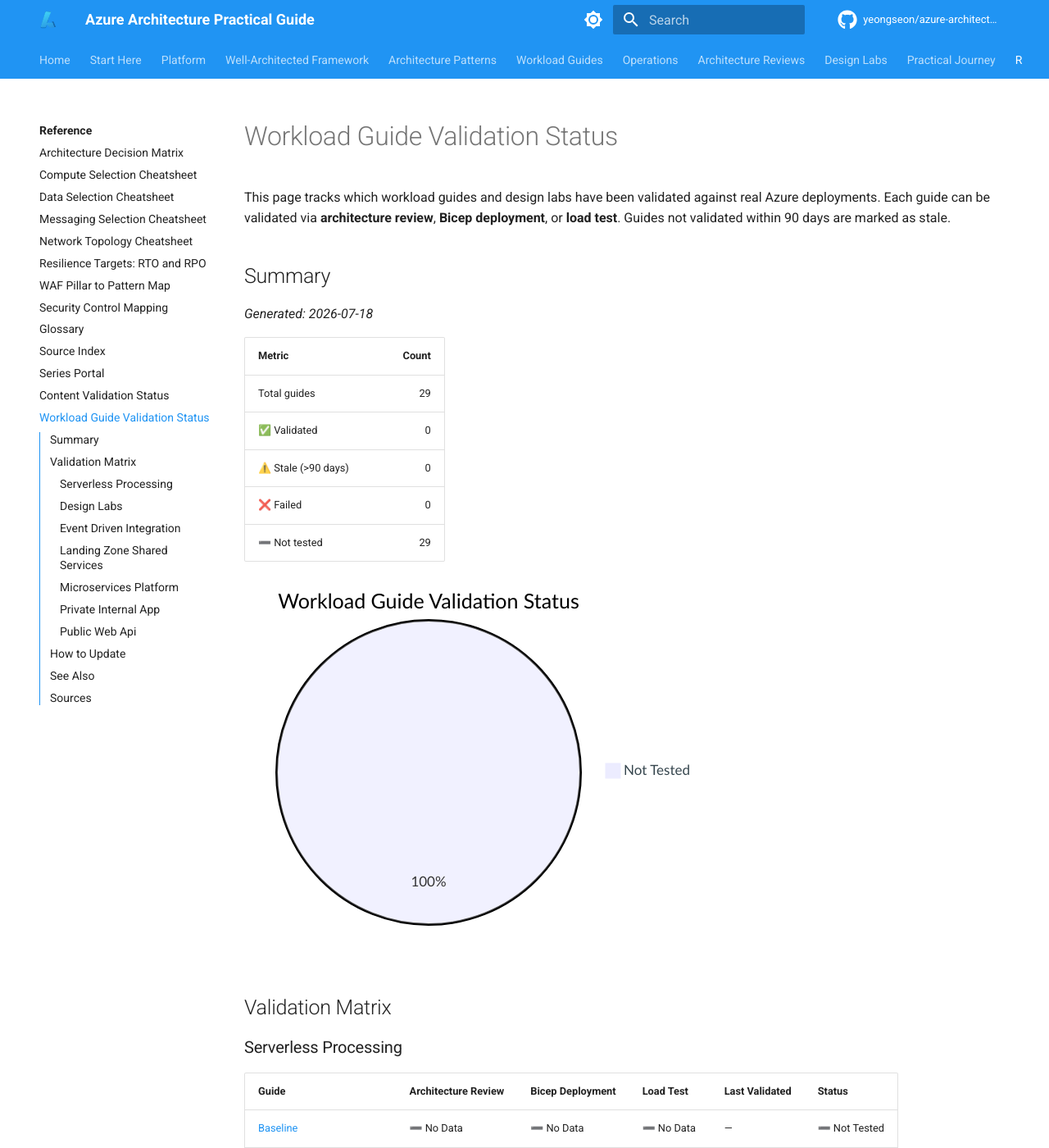
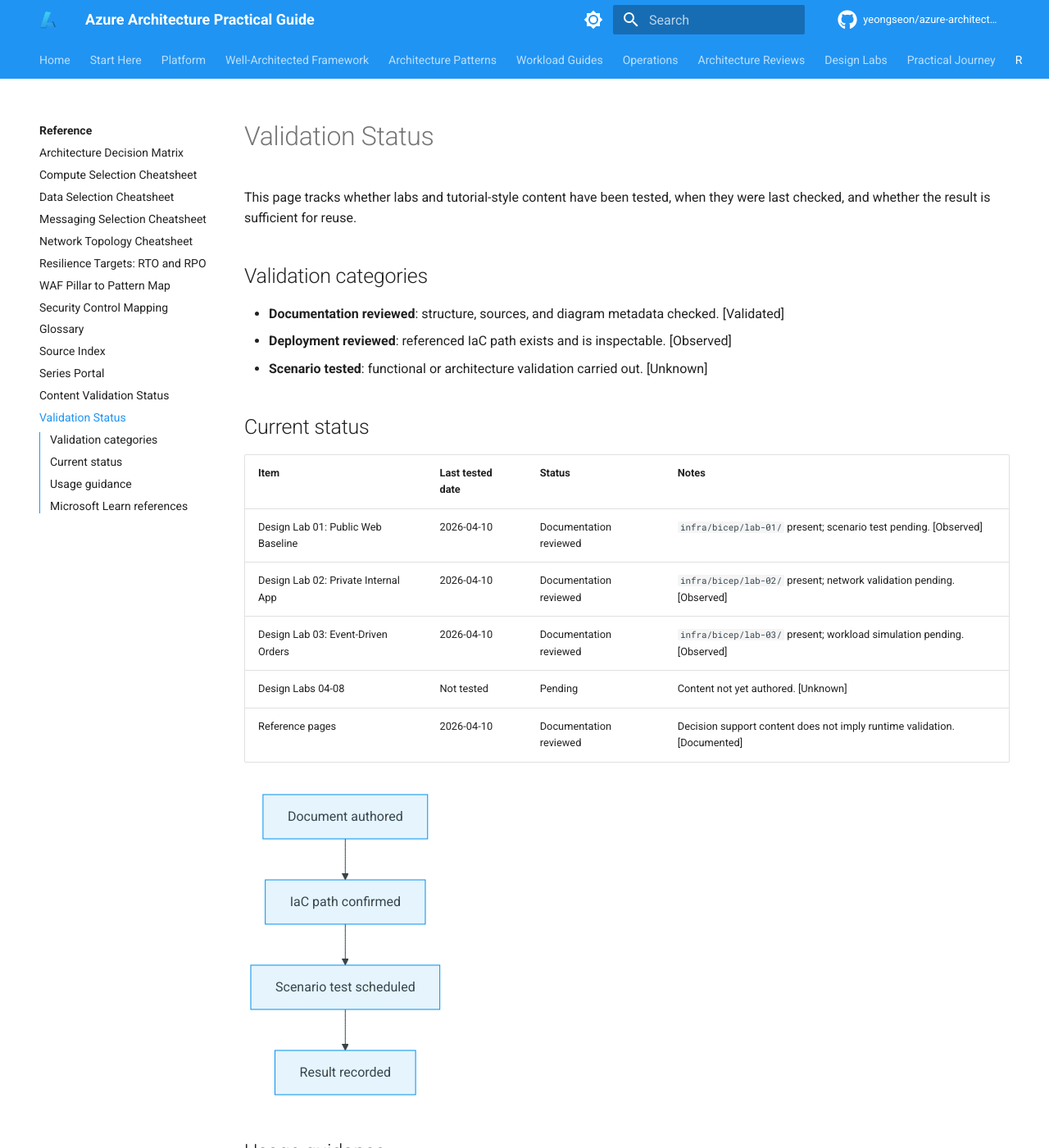
Before and after one commit to yeongseon/azure-architecture-practical-guide, an MkDocs documentation site: the page built from docs/reference/validation-status.md, in a window 1280 px wide and 1400 px high. Shown: the whole window at 82% size. Built offline with MkDocs 1.6.1 and Material for MkDocs 9.7.7, drawn with Linux system fonts in a browser that asks for light colours; comment, search, counter and statistics services are not loaded; some of the changed text lies outside the part shown.

````diff
--- a/docs/reference/validation-status.md
+++ b/docs/reference/validation-status.md
@@ -1,131 +1,49 @@
-# Workload Guide Validation Status
+---
+content_sources:
+  diagrams:
+    - id: validation-status-flow
+      type: flowchart
+      source: self-generated
+      justification: "Tutorial and lab validation workflow synthesized from repository testing expectations and Azure architecture validation practices."
+      based_on:
+        - https://learn.microsoft.com/en-us/azure/architecture/
+        - https://learn.microsoft.com/en-us/azure/reliability/overview
+---
+# Validation Status
 
-This page tracks which workload guides and design labs have been validated against real Azure deployments. Each guide can be validated via **architecture review**, **Bicep deployment**, or **load test**. Guides not validated within 90 days are marked as stale.
+This page tracks whether labs and tutorial-style content have been tested, when they were last checked, and whether the result is sufficient for reuse.
 
-## Summary
+## Validation categories
 
-*Generated: 2026-07-18*
+- **Documentation reviewed**: structure, sources, and diagram metadata checked. [Validated]
+- **Deployment reviewed**: referenced IaC path exists and is inspectable. [Observed]
+- **Scenario tested**: functional or architecture validation carried out. [Unknown]
 
-| Metric | Count |
-|---|---:|
-| Total guides | 29 |
-| ✅ Validated | 0 |
-| ⚠️ Stale (>90 days) | 0 |
-| ❌ Failed | 0 |
-| ➖ Not tested | 29 |
+## Current status
 
+| Item | Last tested date | Status | Notes |
+|---|---|---|---|
+| Design Lab 01: Public Web Baseline | 2026-04-10 | Documentation reviewed | `infra/bicep/lab-01/` present; scenario test pending. [Observed] |
+| Design Lab 02: Private Internal App | 2026-04-10 | Documentation reviewed | `infra/bicep/lab-02/` present; network validation pending. [Observed] |
+| Design Lab 03: Event-Driven Orders | 2026-04-10 | Documentation reviewed | `infra/bicep/lab-03/` present; workload simulation pending. [Observed] |
+| Design Labs 04-08 | Not tested | Pending | Content not yet authored. [Unknown] |
+| Reference pages | 2026-04-10 | Documentation reviewed | Decision support content does not imply runtime validation. [Documented] |
+
+<!-- diagram-id: validation-status-flow -->
 ```mermaid
-pie title Workload Guide Validation Status
-    "Not Tested" : 29
+flowchart TD
+    A[Document authored] --> B[IaC path confirmed]
+    B --> C[Scenario test scheduled]
+    C --> D[Result recorded]
 ```
 
-## Validation Matrix
+## Usage guidance
 
-### Serverless Processing
+- Do not interpret documentation review as production readiness. [Documented]
+- Promote a lab to reusable baseline only after architecture, cost, and failure testing complete. [Validated]
+- Re-test after major service, policy, or workload assumption changes. [Inferred]
 
-| Guide | Architecture Review | Bicep Deployment | Load Test | Last Validated | Status |
-|---|---|---|---|---|---|
-| [Baseline](../workload-guides/serverless-processing/baseline.md) | ➖ No Data | ➖ No Data | ➖ No Data | — | ➖ Not Tested |
-| [Cost And Anti Patterns](../workload-guides/serverless-processing/cost-and-anti-patterns.md) | ➖ No Data | ➖ No Data | ➖ No Data | — | ➖ Not Tested |
-| [Operations And Reliability](../workload-guides/serverless-processing/operations-and-reliability.md) | ➖ No Data | ➖ No Data | ➖ No Data | — | ➖ Not Tested |
-| [Triggers State And Storage](../workload-guides/serverless-processing/triggers-state-and-storage.md) | ➖ No Data | ➖ No Data | ➖ No Data | — | ➖ Not Tested |
-
-### Design Labs
-
-| Guide | Architecture Review | Bicep Deployment | Load Test | Last Validated | Status |
-|---|---|---|---|---|---|
-| [Lab 01 Public Web Baseline](../design-labs/lab-01-public-web-baseline.md) | ➖ No Data | ➖ No Data | ➖ No Data | — | ➖ Not Tested |
-| [Lab 02 Private Internal App](../design-labs/lab-02-private-internal-app.md) | ➖ No Data | ➖ No Data | ➖ No Data | — | ➖ Not Tested |
-| [Lab 03 Event Driven Orders](../design-labs/lab-03-event-driven-orders.md) | ➖ No Data | ➖ No Data | ➖ No Data | — | ➖ Not Tested |
-
-### Event Driven Integration
-
-| Guide | Architecture Review | Bicep Deployment | Load Test | Last Validated | Status |
-|---|---|---|---|---|---|
-| [Baseline](../workload-guides/event-driven-integration/baseline.md) | ➖ No Data | ➖ No Data | ➖ No Data | — | ➖ Not Tested |
-| [Cost And Anti Patterns](../workload-guides/event-driven-integration/cost-and-anti-patterns.md) | ➖ No Data | ➖ No Data | ➖ No Data | — | ➖ Not Tested |
-| [Messaging And Consistency](../workload-guides/event-driven-integration/messaging-and-consistency.md) | ➖ No Data | ➖ No Data | ➖ No Data | — | ➖ Not Tested |
-| [Operations And Reliability](../workload-guides/event-driven-integration/operations-and-reliability.md) | ➖ No Data | ➖ No Data | ➖ No Data | — | ➖ Not Tested |
-
-### Landing Zone Shared Services
-
-| Guide | Architecture Review | Bicep Deployment | Load Test | Last Validated | Status |
-|---|---|---|---|---|---|
-| [Baseline](../workload-guides/landing-zone-shared-services/baseline.md) | ➖ No Data | ➖ No Data | ➖ No Data | — | ➖ Not Tested |
-| [Cost And Anti Patterns](../workload-guides/landing-zone-shared-services/cost-and-anti-patterns.md) | ➖ No Data | ➖ No Data | ➖ No Data | — | ➖ Not Tested |
-| [Governance And Network Topology](../workload-guides/landing-zone-shared-services/governance-and-network-topology.md) | ➖ No Data | ➖ No Data | ➖ No Data | — | ➖ Not Tested |
-| [Platform Operations](../workload-guides/landing-zone-shared-services/platform-operations.md) | ➖ No Data | ➖ No Data | ➖ No Data | — | ➖ Not Tested |
-
-### Microservices Platform
-
-| Guide | Architecture Review | Bicep Deployment | Load Test | Last Validated | Status |
-|---|---|---|---|---|---|
-| [Baseline](../workload-guides/microservices-platform/baseline.md) | ➖ No Data | ➖ No Data | ➖ No Data | — | ➖ Not Tested |
-| [Cost And Anti Patterns](../workload-guides/microservices-platform/cost-and-anti-patterns.md) | ➖ No Data | ➖ No Data | ➖ No Data | — | ➖ Not Tested |
-| [Data Observability And Reliability](../workload-guides/microservices-platform/data-observability-and-reliability.md) | ➖ No Data | ➖ No Data | ➖ No Data | — | ➖ Not Tested |
-| [Networking Identity And Service Communication](../workload-guides/microservices-platform/networking-identity-and-service-communication.md) | ➖ No Data | ➖ No Data | ➖ No Data | — | ➖ Not Tested |
-
-### Private Internal App
-
-| Guide | Architecture Review | Bicep Deployment | Load Test | Last Validated | Status |
-|---|---|---|---|---|---|
-| [Baseline](../workload-guides/private-internal-app/baseline.md) | ➖ No Data | ➖ No Data | ➖ No Data | — | ➖ Not Tested |
-| [Cost And Anti Patterns](../workload-guides/private-internal-app/cost-and-anti-patterns.md) | ➖ No Data | ➖ No Data | ➖ No Data | — | ➖ Not Tested |
-| [Data And Integration](../workload-guides/private-internal-app/data-and-integration.md) | ➖ No Data | ➖ No Data | ➖ No Data | — | ➖ Not Tested |
-| [Network And Access](../workload-guides/private-internal-app/network-and-access.md) | ➖ No Data | ➖ No Data | ➖ No Data | — | ➖ Not Tested |
-| [Operations And Reliability](../workload-guides/private-internal-app/operations-and-reliability.md) | ➖ No Data | ➖ No Data | ➖ No Data | — | ➖ Not Tested |
-
-### Public Web Api
-
-| Guide | Architecture Review | Bicep Deployment | Load Test | Last Validated | Status |
-|---|---|---|---|---|---|
-| [Baseline](../workload-guides/public-web-api/baseline.md) | ➖ No Data | ➖ No Data | ➖ No Data | — | ➖ Not Tested |
-| [Cost And Anti Patterns](../workload-guides/public-web-api/cost-and-anti-patterns.md) | ➖ No Data | ➖ No Data | ➖ No Data | — | ➖ Not Tested |
-| [Data And State](../workload-guides/public-web-api/data-and-state.md) | ➖ No Data | ➖ No Data | ➖ No Data | — | ➖ Not Tested |
-| [Network Edge And Identity](../workload-guides/public-web-api/network-edge-and-identity.md) | ➖ No Data | ➖ No Data | ➖ No Data | — | ➖ Not Tested |
-| [Operations And Reliability](../workload-guides/public-web-api/operations-and-reliability.md) | ➖ No Data | ➖ No Data | ➖ No Data | — | ➖ Not Tested |
-
-## How to Update
-
-To mark a guide as validated, add a `validation` block to its YAML frontmatter:
-
-```yaml
----
-hide:
-  - toc
-validation:
-  architecture_review:
-    last_tested: 2026-04-10
-    reviewer: "team-lead"
-    result: pass
-  bicep_deployment:
-    last_tested: null
-    result: not_tested
-  load_test:
-    last_tested: null
-    result: not_tested
----
-```
-
-Then regenerate this page:
-
-```bash
-python3 scripts/generate_validation_status.py
-```
-
-!!! info "Validation fields"
-    - `result`: `pass`, `fail`, or `not_tested`
-    - `last_tested`: ISO date (YYYY-MM-DD) or `null`
-    - `reviewer`: Name or alias of the reviewer (for `architecture_review`)
-    - Guides older than 90 days are flagged as **stale**
-
-## See Also
-
-- [Workload Guides](../workload-guides/index.md)
-- [Design Labs](../design-labs/index.md)
-- [Architecture Decision Matrix](architecture-decision-matrix.md)
-
-## Sources
+## Microsoft Learn references
 
 - https://learn.microsoft.com/en-us/azure/architecture/
 - https://learn.microsoft.com/en-us/azure/reliability/overview
````
Also changed, not shown: 2 other files.
